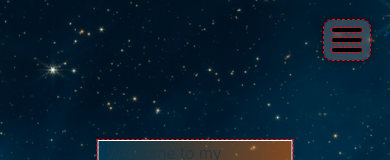
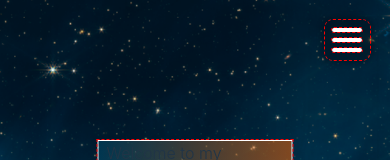
Before and after one commit to aselapasinduD/My-About-Me-Page, a React (Vite) app: page / in a window 390 px wide. Shown: the top 160 px of the page. Built offline with nearby package versions, Linux system fonts and the light colour scheme.

Commit message:
MobileNavbar update to master

```diff
--- a/src/App.css
+++ b/src/App.css
@@ -588,23 +588,41 @@ h1 {
 		position: fixed;
 		gap: 6px;
 		top: 200px;
-		background-color: #ffffff30;
-		backdrop-filter: blur(2px);
+		background-color: #00000030;
+		backdrop-filter: blur(5px);
 		box-shadow: 0 0 5px 4px #00000030;
 		padding: 8px;
 		border-radius: 8px;
 		right: 20px;
 		top: 20px;
+		min-width: 45px;
+		width: 45px;
 		z-index: 1;
+		height: 40px;
+		transition-property: height,width;
+		transition-duration: 0.4s;
 	}
 	.navbar .Navmenu {
 		height: 200px;
-		left: 20px;
+		width: 335px;
+		transition-duration: 0.8s;
 	}
 	.navbar .Navbutton span {
 		width : 30px;
-		border: 2px solid black;
+		border: 2px solid white;
 		border-radius: 2px;
+		transition: all 1s ease-in-out;
+	}
+	.navbar .Navbutton .topX {
+		transform: rotate(45deg);
+		transform-origin: 10% 50%;
+	}
+	.navbar .Navbutton .bottomX {
+		transform: rotate(-45deg);
+		transform-origin: 0% 0%;
+	}
+	.navbar .Navbutton .Hide {
+		opacity: 0%;
 	}
 	.navbar ul {
 		margin: 5px 0;
@@ -669,7 +687,6 @@ h1 {
 	}
 	.navbar .container {
 		display: none;
-		flex-direction: column;
 		position: fixed;
 		width: 100%;
 		max-width: 280px;
@@ -679,43 +696,23 @@ h1 {
 		left: 50%;
 		transform: translateX(-50%);
 		z-index: 1;
+		opacity: 0%;
+		transition: opacity 0.8s;
 	}
 	.navbar .NavMenuItems {
 		display: block;
+		animation-name: animeNavMenuItems;
+		animation-duration: 1s;
+		animation-delay: 0.4s;
+		opacity: 100%;
 	}
-	/* Nav Items Animations */
-	.select-nav-Items {
-		width: 150px;
-		height: 80px;
-		margin-left: 0;
+	@keyframes animeNavMenuItems {
+		0% {opacity: 0%
+		}
+		100% {opacity: 100%
+		}
 	}
-	.move-select-Items {
-		margin-left: 150px;
-	}
-	.move-select-Items3 {
-		margin-left: 300px;
-	}
-	/* NavBar white rectangle shape for .nav-Items */
-	.navbar .container .Items-white {
-		background-color: #ffffff;
-		opacity: 30%;
-		z-index: 0;
-	}
-	/* Socail Icon Animation */
-	.select-social-Icon {
-		width: 70px;
-		margin-left: 0;
-	}
-	.move-social-Icon {
-		margin-left: 70px;
-	}
-	.move-social-Icon3 {
-		margin-left: 140px;
-	}
-	.move-social-Icon4 {
-		margin-left: 210px;
-	}
-	/* NavBar white rectangle shape for .social-Icon */
+	/* NavBar .nav-Items and .social-Icon Animated*/
 	.navbar .container .Icon-white {
 		background-color: #ffffff;
 		opacity: 30%;
@@ -730,6 +727,9 @@ h1 {
 		opacity: 100%;
 		font-weight: bold;
 		color: #ffffff;
+		background-color: #ffffff50;
+		border-radius: 5px;
+		transform: background-color 1s ease-in-out;
 	}
 	.navbar .sections-bar-social .hover-effect:hover {
 		width: 55px;
@@ -806,7 +806,7 @@ h1 {
 	.aboutMeSection .stories .storyList {
 		position: relative;
 		gap: 20px;
-		translate: -340px;
+		transform: translateX(-340px);
 	}
 	.aboutMeSection .details img {
 		display: none;
--- a/src/components/Navbar.jsx
+++ b/src/components/Navbar.jsx
@@ -80,9 +80,15 @@ const NavBar = (scroll) => {
 
 	const openMenu = useRef();
 	const showMenuList = useRef();
+	const closeTopX = useRef();
+	const closeBottomX = useRef();
+	const closeHide = useRef();
 	const showNavMenu = () => {
 		openMenu.current.classList.toggle("Navmenu");
 		showMenuList.current.classList.toggle("NavMenuItems");
+		closeTopX.current.classList.toggle("topX");
+		closeBottomX.current.classList.toggle("bottomX");
+		closeHide.current.classList.toggle("Hide");
 	}
 
 	return (
@@ -90,9 +96,9 @@ const NavBar = (scroll) => {
 		<h2>Welcome to my portfolio</h2>
 		<h1>{"Hi! I'm Asela "}<span className="wrap">{text}</span></h1>
 		<div ref={openMenu} onClick={showNavMenu} className="Navbutton">
-			<span></span>
-			<span></span>
-			<span></span>
+			<span ref={closeTopX}></span>
+			<span ref={closeHide}></span>
+			<span ref={closeBottomX}></span>
 		</div>
 		<div ref={showMenuList} className={`container ${isNavbarScroll === true ? "NavbarScroll": ""}`}>
 			<div className={`sections-bar-nav ${isNavbarScroll === true ? "scrollTop" : ""}`}>
```
